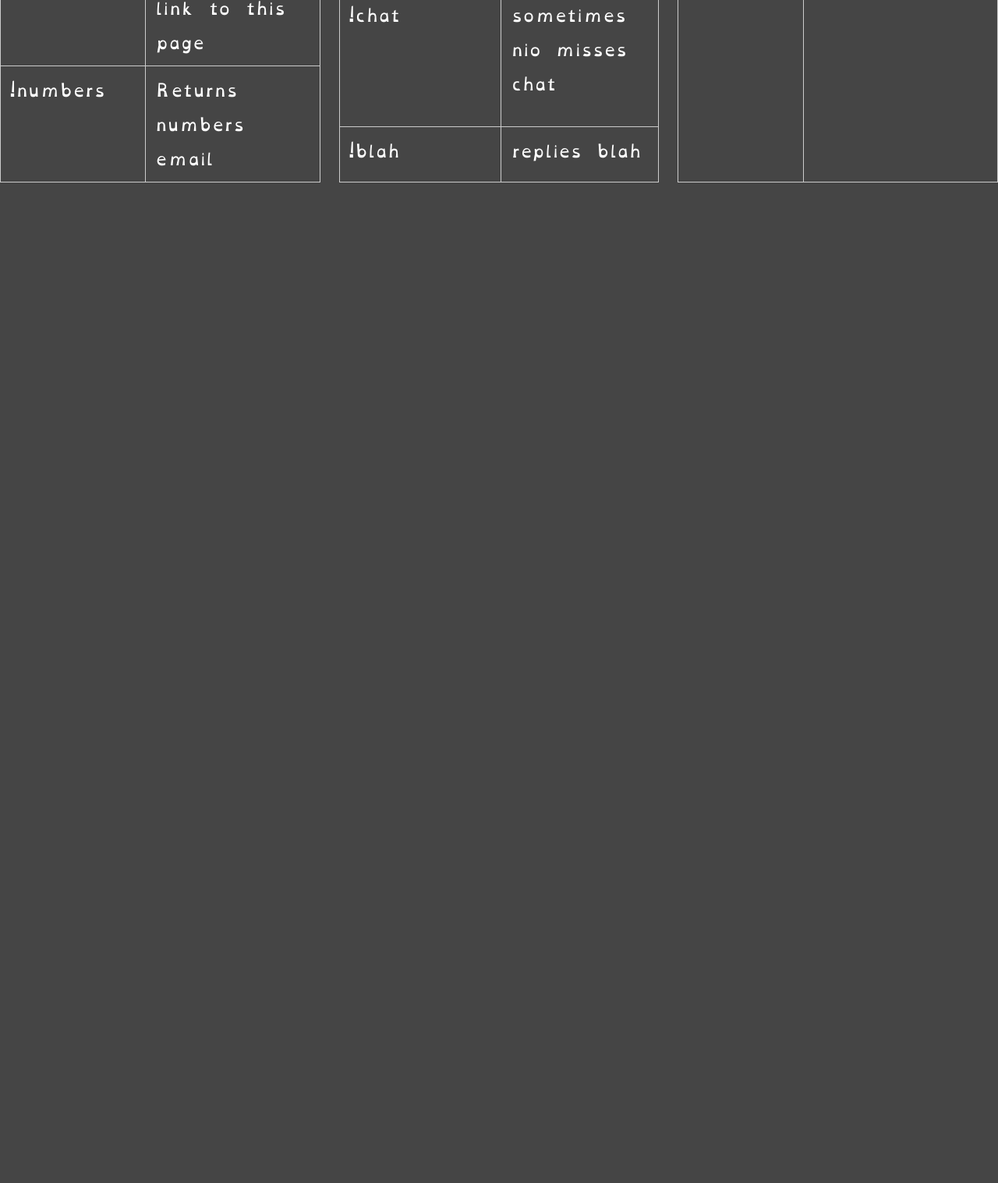
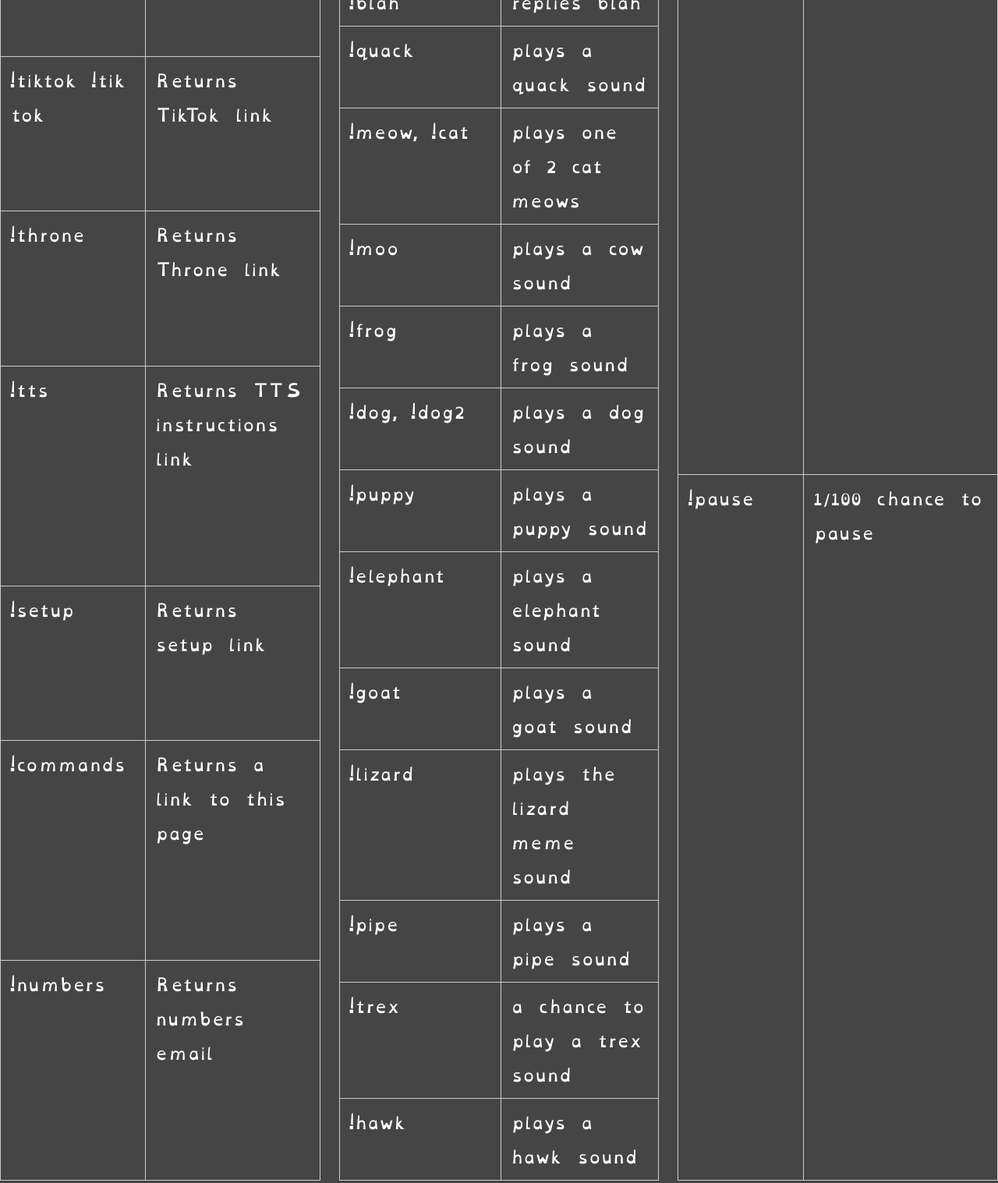
Before and after one commit to Niobium-EXE/niobium, a plain HTML site: page commands.html in a window 1280 px wide. Shown: the part 1700-3217 px from the top of the page at 78% size. Before the commit the page ends 2126 px from the top, so only its background shows below. Drawn offline with Linux system fonts and the light colour scheme.

Commit message:
Update commands.html
Signed-off-by: Niobium <nbgit@proton.me>

```diff
--- a/commands.html
+++ b/commands.html
@@ -79,6 +79,18 @@
                     <tr><td>!hair</td><td>Nio's hair is actually blue #0000FF</td></tr>
                     <tr><td>!chat</td><td>sometimes nio misses chat</td></tr>
                     <tr><td>!blah</td><td>replies blah</td></tr>
+                    <tr><td>!quack</td><td>plays a quack sound</td></tr>
+                    <tr><td>!meow, !cat</td><td>plays one of 2 cat meows</td></tr>
+                    <tr><td>!moo</td><td>plays a cow sound</td></tr>
+                    <tr><td>!frog</td><td>plays a frog sound</td></tr>
+                    <tr><td>!dog, !dog2</td><td>plays a dog sound</td></tr>
+                    <tr><td>!puppy</td><td>plays a puppy sound</td></tr>
+                    <tr><td>!elephant</td><td>plays a elephant sound</td></tr>
+                    <tr><td>!goat</td><td>plays a goat sound</td></tr>
+                    <tr><td>!lizard</td><td>plays the lizard meme sound</td></tr>
+                    <tr><td>!pipe</td><td>plays a pipe sound</td></tr>
+                    <tr><td>!trex</td><td>a chance to play a trex sound</td></tr>
+                    <tr><td>!hawk</td><td>plays a hawk sound</td></tr>
                     </tbody>
                 </table>
 
```
